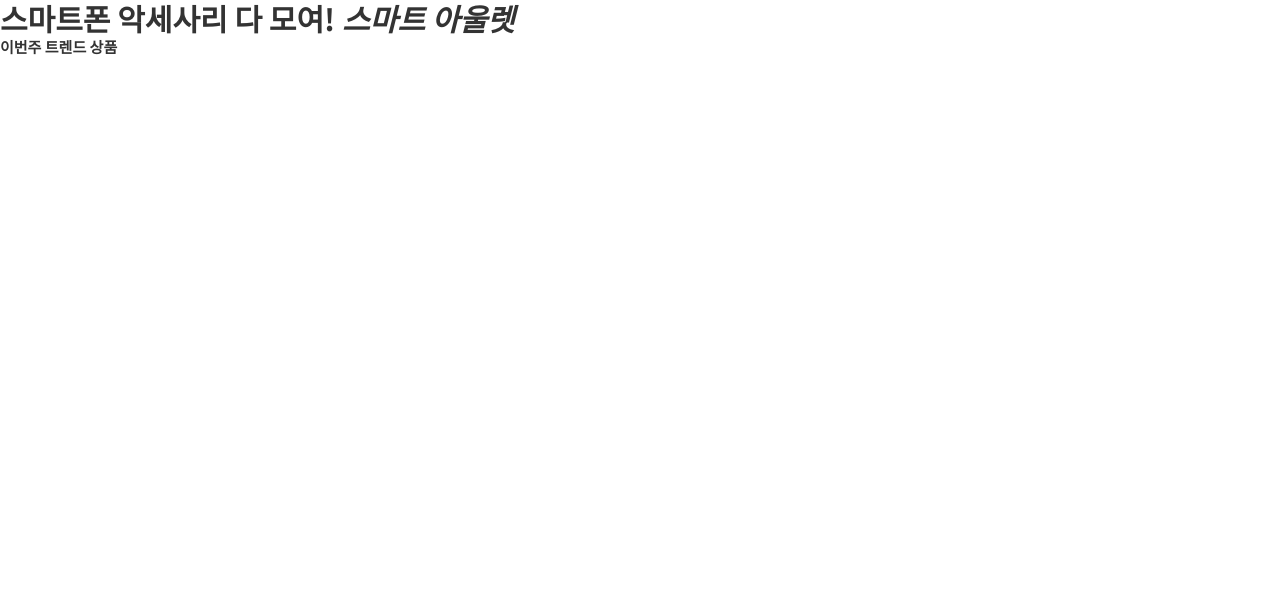
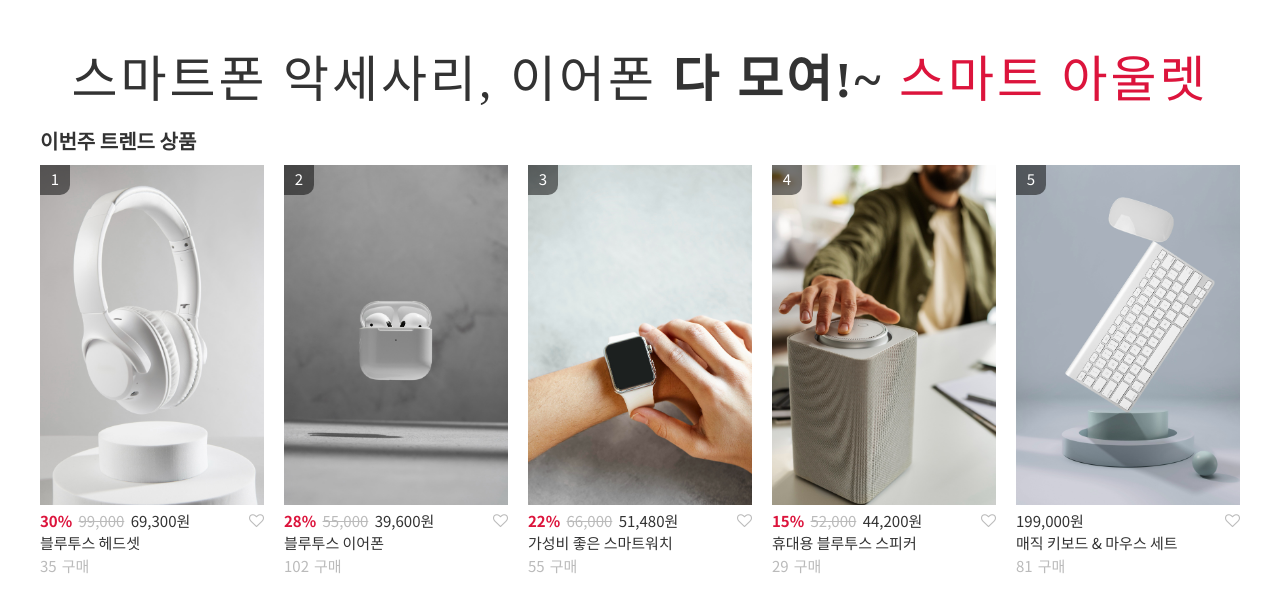
Before and after one commit to Jongju-Lee/portfolio_works, a plain HTML site: page portfolio_practical/card_ui/smart_shop/index.html in a window 1280 px wide. Drawn offline with nearby package versions, Linux system fonts and the light colour scheme; a web font is replaced by a local one.

Commit message:
smart shop complete

```diff
--- /dev/null
+++ b/portfolio_practical/card_ui/smart_shop/custom.js
@@ -0,0 +1,5 @@
+$(function () {
+  $(".item").click(function () {
+    $(this).toggleClass("active");
+  });
+});
--- a/portfolio_practical/card_ui/smart_shop/index.html
+++ b/portfolio_practical/card_ui/smart_shop/index.html
@@ -4,69 +4,87 @@
     <meta charset="UTF-8" />
     <meta name="viewport" content="width=device-width, initial-scale=1.0" />
     <title>스마트폰 악세사리 다 모여! 스마트 아울렛</title>
-    <!-- Custom CSS -->
+    <!-- jQuery CDN -->
+    <script src="https://ajax.googleapis.com/ajax/libs/jquery/3.6.0/jquery.min.js"></script>
+    <!-- Custom CSS & JS -->
     <link rel="stylesheet" href="style.css" />
+    <script src="custom.js"></script>
   </head>
   <body>
-    <div class="container">
+    <section>
       <div class="inner">
-        <h1>스마트폰 악세사리 <b>다 모여!</b> <em>스마트 아울렛</em></h1>
+        <h1>
+          스마트폰 악세사리, 이어폰 <b>다 모여!~</b> <em>스마트 아울렛</em>
+        </h1>
         <div class="items_outer">
           <b>이번주 트렌드 상품</b>
           <div class="items">
             <div class="item">
               <div class="thum">
-                <img src="" alt="" />
+                <a href="#none">
+                  <img src="./image/headphone.jpg" alt="블루투스 헤드폰" />
+                </a>
               </div>
               <div class="desc">
-                <span><b></b></span>
-                <span></span>
-                <em></em>
+                <span><b>30%</b> <s>99,000</s> 69,300원</span>
+                <span>블루투스 헤드셋</span>
+                <em data-count="35">구매</em>
               </div>
             </div>
             <div class="item">
               <div class="thum">
-                <img src="" alt="" />
+                <a href="#none">
+                  <img src="./image/earphone.jpg" alt="블루투스 이어폰" />
+                </a>
               </div>
               <div class="desc">
-                <span><b></b></span>
-                <span></span>
-                <em></em>
+                <span><b>28%</b> <s>55,000</s> 39,600원</span>
+                <span>블루투스 이어폰</span>
+                <em data-count="102">구매</em>
               </div>
             </div>
             <div class="item">
               <div class="thum">
-                <img src="" alt="" />
+                <a href="#none">
+                  <img src="./image/smart_watch.jpg" alt="스마트 워치" />
+                </a>
               </div>
               <div class="desc">
-                <span><b></b></span>
-                <span></span>
-                <em></em>
+                <span><b>22%</b> <s>66,000</s> 51,480원</span>
+                <span>가성비 좋은 스마트워치</span>
+                <em data-count="55">구매</em>
               </div>
             </div>
             <div class="item">
               <div class="thum">
-                <img src="" alt="" />
+                <a href="#none">
+                  <img src="./image/speaker.jpg" alt="블루투스 스피커" />
+                </a>
               </div>
               <div class="desc">
-                <span><b></b></span>
-                <span></span>
-                <em></em>
+                <span><b>15%</b> <s>52,000</s> 44,200원</span>
+                <span>휴대용 블루투스 스피커</span>
+                <em data-count="29">구매</em>
               </div>
             </div>
             <div class="item">
               <div class="thum">
-                <img src="" alt="" />
+                <a href="#none">
+                  <img
+                    src="./image/keyboard.jpg"
+                    alt="매직 키보드 마우스 세트"
+                  />
+                </a>
               </div>
               <div class="desc">
-                <span><b></b></span>
-                <span></span>
-                <em></em>
+                <span>199,000원</span>
+                <span>매직 키보드 & 마우스 세트</span>
+                <em data-count="81">구매</em>
               </div>
             </div>
           </div>
         </div>
       </div>
-    </div>
+    </section>
   </body>
 </html>
--- a/portfolio_practical/card_ui/smart_shop/style.css
+++ b/portfolio_practical/card_ui/smart_shop/style.css
@@ -1,3 +1,5 @@
+/* Fontawesome 4.7 */
+@import url("https://stackpath.bootstrapcdn.com/font-awesome/4.7.0/css/font-awesome.min.css");
 /* Google Web Fonts CDN */
 @import url("https://fonts.googleapis.com/css?family=Noto+Sans+KR:300,400,500,700,900&display=swap");
 /* Noonnu Korean Fonts */
@@ -37,3 +39,114 @@ body {
   height: 100vh;
   color: #333;
 }
+/* ########## Smart Outlet ########## */
+section {
+  padding-top: 50px;
+}
+.inner {
+  width: 1200px;
+  margin: auto;
+}
+.inner h1,
+.inner h1 :is(b, em) {
+  font-family: "GmarketSansLight";
+  font-size: 50px;
+  letter-spacing: 3px;
+}
+.inner h1 {
+  text-align: center;
+  font-weight: 300;
+}
+.inner h1 b {
+}
+.inner h1 em {
+  font-style: normal;
+  color: crimson;
+}
+.items_outer {
+  margin-top: 20px;
+}
+.items_outer > b {
+  font-size: 20px;
+}
+.items {
+  counter-reset: count 0;
+  margin-top: 10px;
+}
+.item {
+  width: calc(1120px / 5);
+  float: left;
+}
+.item:not(:last-child) {
+  margin-right: 20px;
+}
+.item .thum {
+  position: relative;
+  width: inherit;
+  height: 340px;
+  overflow: hidden;
+}
+.item .thum::after {
+  counter-increment: count;
+  content: counter(count);
+  position: absolute;
+  top: 0;
+  left: 0;
+  width: 30px;
+  height: 30px;
+  line-height: 27px;
+  border-radius: 0 0 10px 0;
+  background-color: rgba(0, 0, 0, 0.5);
+  color: #fff;
+  text-align: center;
+}
+.item .thum a {
+  width: inherit;
+  height: inherit;
+}
+.item .thum a img {
+  width: inherit;
+  height: inherit;
+  object-fit: cover;
+  transition: 0.35s;
+}
+.item:hover .thum a img {
+  transform: scale(1.05);
+}
+.item .desc {
+  position: relative;
+  margin-top: 5px;
+}
+.item .desc::after {
+  content: "\f08a";
+  font-family: "fontawesome";
+  position: absolute;
+  top: 0;
+  right: 0;
+  color: #bbb;
+  cursor: pointer;
+  transition: 0.35s;
+}
+.item.active .desc::after {
+  content: "\f004";
+  color: crimson;
+}
+.item .desc span {
+  display: block;
+}
+.item .desc span b {
+  color: crimson;
+  margin-right: 3px;
+}
+.item .desc span s {
+  color: #bbb;
+  margin-right: 3px;
+}
+.item .desc em {
+  font-style: normal;
+  color: #bbb;
+}
+.item .desc em::before {
+  content: attr(data-count);
+  margin-right: 5px;
+}
```
Also changed, not shown: portfolio_practical/card_ui/smart_shop/image/earphone.jpg (renamed from portfolio_practical/card_ui/smart_shop/image/floating-modern-wireless-earphones-with-concrete-background.jpg), portfolio_practical/card_ui/smart_shop/image/headphone.jpg (renamed from portfolio_practical/card_ui/smart_shop/image/still-life-of-wireless-cyberpunk-headphones.jpg), portfolio_practical/card_ui/smart_shop/image/keyboard.jpg (renamed from portfolio_practical/card_ui/smart_shop/image/view-of-electronic-product-balancing-on-podium.jpg), portfolio_practical/card_ui/smart_shop/image/smart_watch.jpg (renamed from portfolio_practical/card_ui/smart_shop/image/woman-with-smartwatch-close-up.jpg), portfolio_practical/card_ui/smart_shop/image/speaker.jpg (added).
